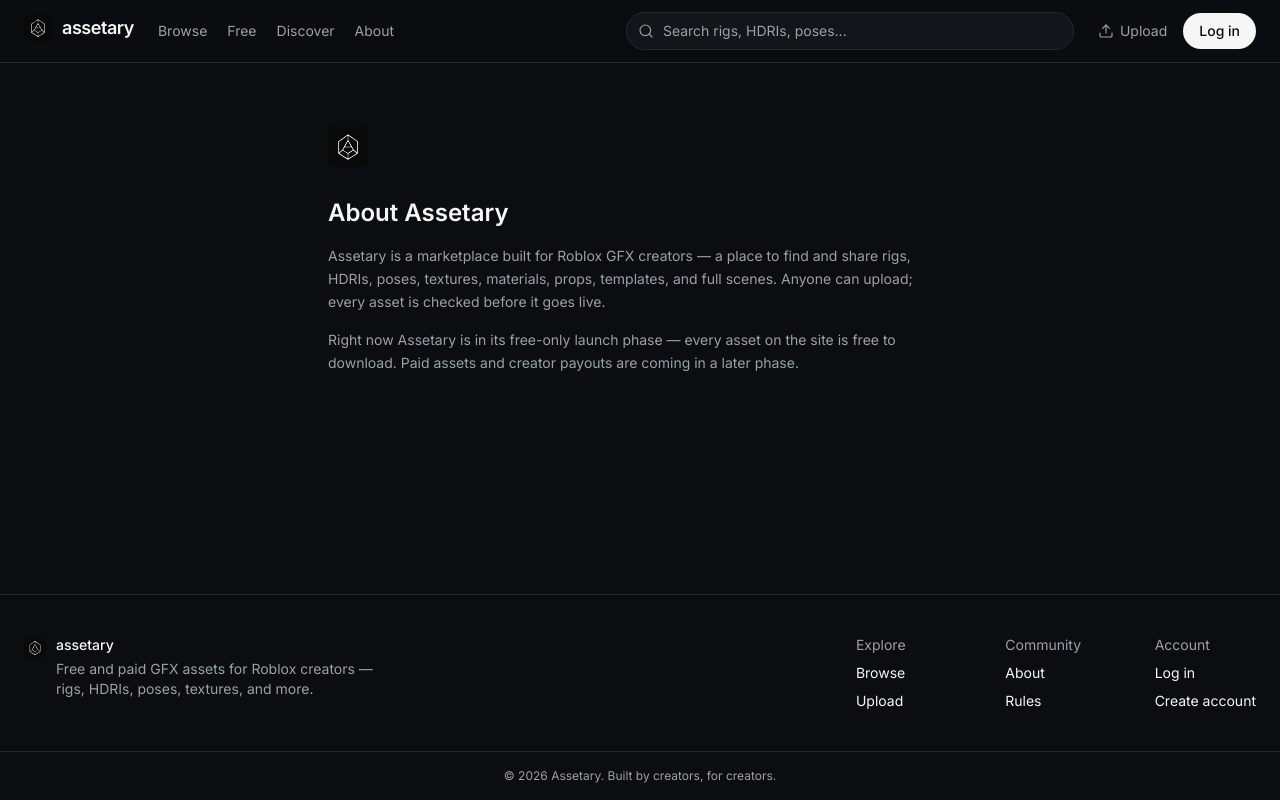
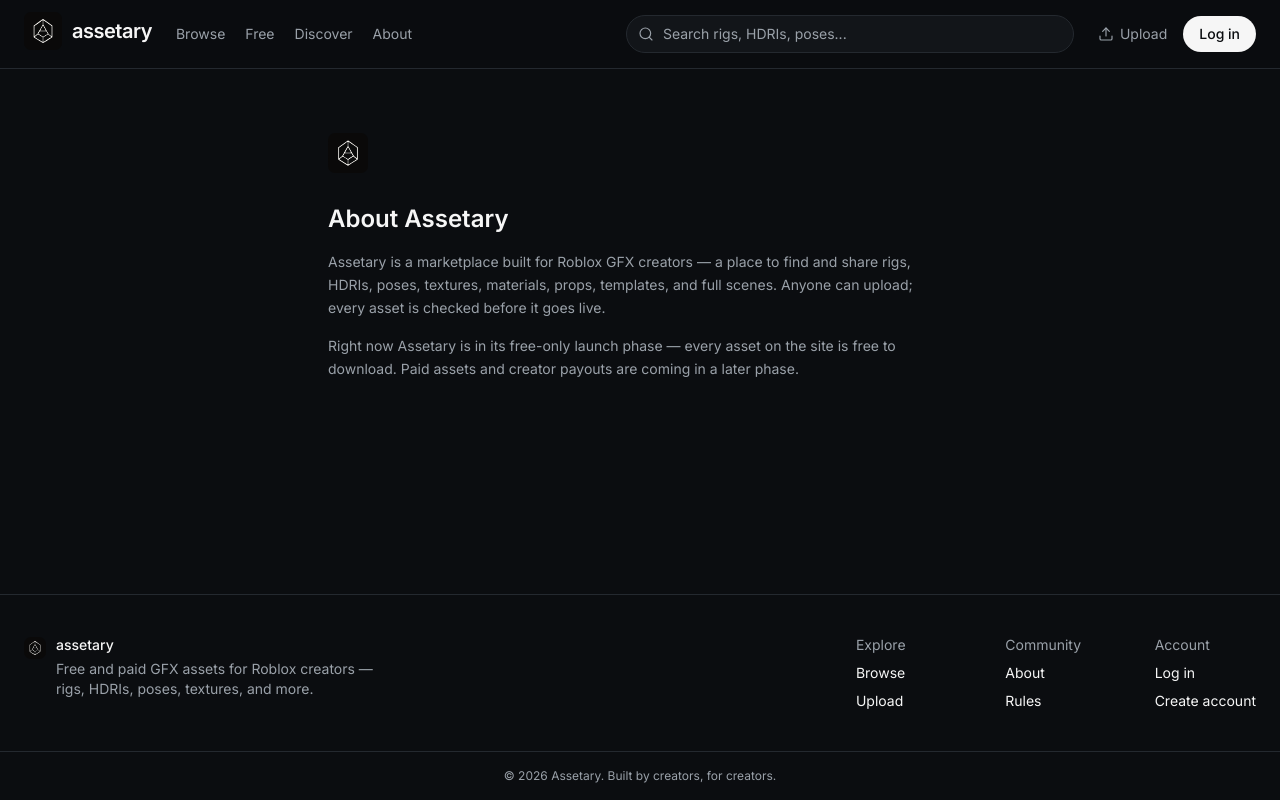
Before and after one commit to Radin-dev1/Assetary, a Next.js app: page /about in a window 1280 px wide. Built offline with nearby package versions, Linux system fonts and the light colour scheme.

Commit message:
Make the logo bigger
Header mark was too small at 28px; bumped the default to 38px with a matching wordmark size bump.

```diff
--- a/src/components/logo.tsx
+++ b/src/components/logo.tsx
@@ -8,11 +8,11 @@
   );
 }
 
-export function Logo({ className = "", markSize = 28 }: { className?: string; markSize?: number }) {
+export function Logo({ className = "", markSize = 38 }: { className?: string; markSize?: number }) {
   return (
     <span className={`inline-flex items-center gap-2.5 ${className}`}>
       <LogoMark size={markSize} />
-      <span className="text-lg font-semibold tracking-tight lowercase">assetary</span>
+      <span className="text-xl font-semibold tracking-tight lowercase">assetary</span>
     </span>
   );
 }
```
